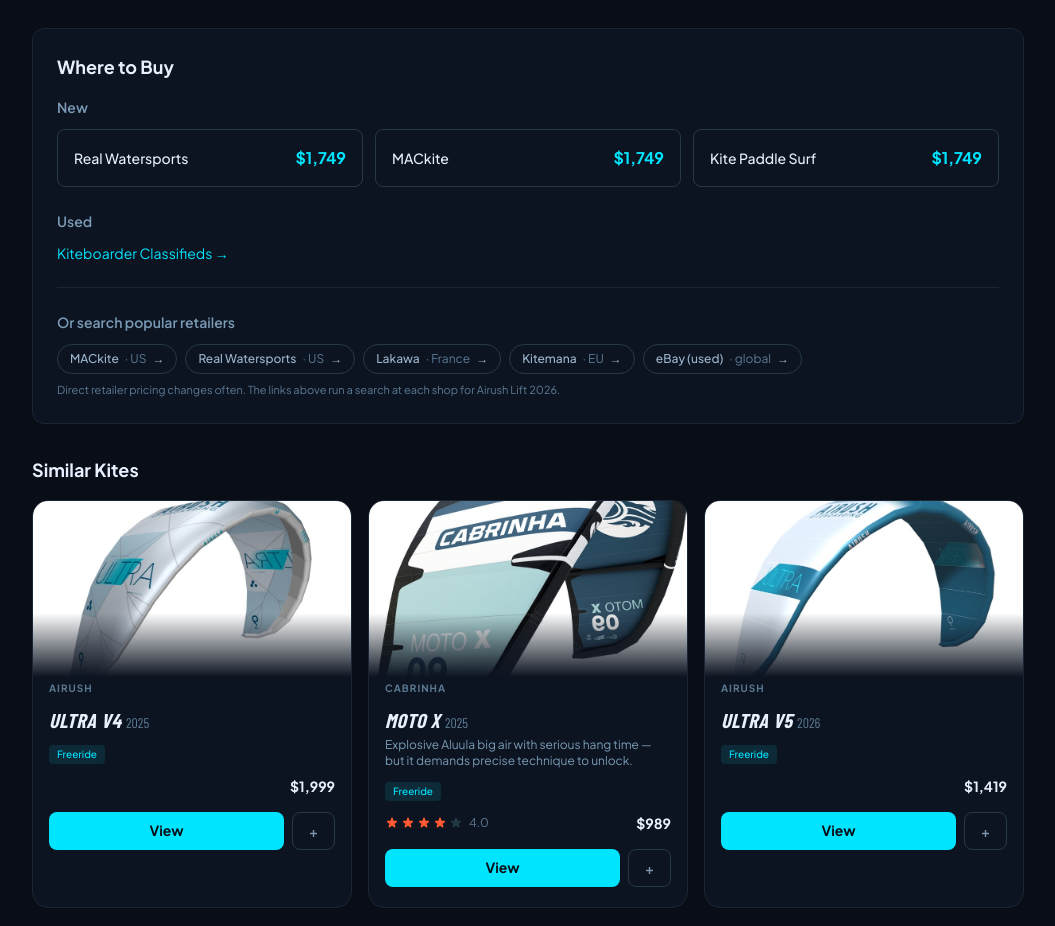
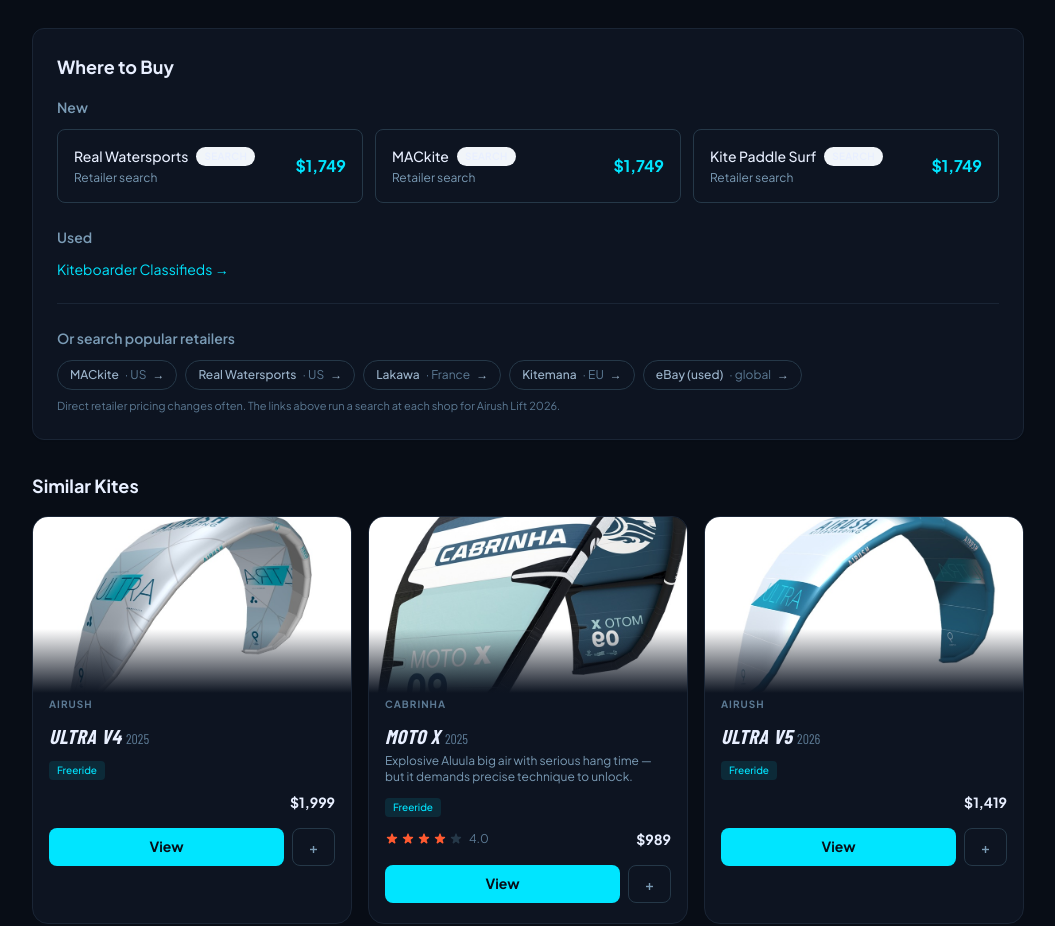
Before and after one commit to teddyretz/kite-matcher, a Next.js app: page /kite/airush-lift-2026 in a window 1280 px wide. Shown: the part 1420-2346 px from the top of the page, without its empty margins (112-1167 px from the left). Built offline with nearby package versions, Linux system fonts and the light colour scheme; no server answers; the database is empty; a web font is replaced by a local one.

Commit message:
Add direct product buy links

```diff
--- a/app/(frontend)/kite/[slug]/KiteDetailClient.tsx
+++ b/app/(frontend)/kite/[slug]/KiteDetailClient.tsx
@@ -12,6 +12,20 @@
 import KiteCard from '@/components/KiteCard';
 import UserReviews from '@/components/UserReviews';
 import { normalizeBuyLink } from '@/lib/buyLinks';
+
+function buyLinkTypeMeta(type?: 'direct_product' | 'search_fallback') {
+  if (type === 'direct_product') {
+    return {
+      badge: 'Direct',
+      detail: 'Product page',
+    };
+  }
+
+  return {
+    badge: 'Search',
+    detail: 'Retailer search',
+  };
+}
 
 export default function KiteDetailClient({ kite, allKites }: { kite: Kite; allKites: Kite[] }) {
   const related = getRelatedKites(kite, allKites, 3);
@@ -148,16 +162,25 @@
             <div className="grid sm:grid-cols-2 lg:grid-cols-3 gap-3">
               {kite.buy_links.new.map((rawLink, i) => {
                 const link = normalizeBuyLink(rawLink);
+                const meta = buyLinkTypeMeta(link.type);
                 return (
                 <a
                   key={i}
                   href={link.url}
                   target="_blank"
                   rel="noopener noreferrer"
-                  className="flex items-center justify-between p-4 border border-gray-200 rounded-lg hover:border-ocean transition-colors"
+                  className="flex items-center justify-between gap-3 p-4 border border-gray-200 rounded-lg hover:border-ocean transition-colors"
                 >
-                  <span className="font-medium text-sm">{link.retailer}</span>
-                  <span className="text-ocean font-bold">${link.price.toLocaleString()}</span>
+                  <div>
+                    <div className="flex items-center gap-2">
+                      <span className="font-medium text-sm">{link.retailer}</span>
+                      <span className="inline-flex items-center rounded-full bg-slate-100 px-2 py-0.5 text-[10px] font-semibold uppercase tracking-wide text-slate">
+                        {meta.badge}
+                      </span>
+                    </div>
+                    <div className="mt-1 text-xs text-gray-500">{meta.detail}</div>
+                  </div>
+                  <span className="text-ocean font-bold whitespace-nowrap">${link.price.toLocaleString()}</span>
                 </a>
                 );
               })}
--- a/data/kites/core-xr8-2026.json
+++ b/data/kites/core-xr8-2026.json
@@ -80,8 +80,9 @@
     "new": [
       {
         "retailer": "Real Watersports",
-        "url": "https://www.realwatersports.com/search?q=Core+XR8+2026",
-        "price": 1949
+        "url": "https://www.realwatersports.com/products/core-xr8-xr8-lw-kite",
+        "price": 1949,
+        "type": "direct_product"
       },
       {
         "retailer": "MACkite",
--- a/data/kites/north-code-zero-pro-2025.json
+++ b/data/kites/north-code-zero-pro-2025.json
@@ -72,8 +72,9 @@
     "new": [
       {
         "retailer": "Real Watersports",
-        "url": "https://www.realwatersports.com/search?q=North+Code+Zero+Pro+2025",
-        "price": 1549
+        "url": "https://www.realwatersports.com/products/2025-north-code-zero-pro-kite",
+        "price": 1549,
+        "type": "direct_product"
       },
       {
         "retailer": "MACkite",
--- a/data/kites/north-orbit-2025.json
+++ b/data/kites/north-orbit-2025.json
@@ -102,8 +102,9 @@
     "new": [
       {
         "retailer": "Real Watersports",
-        "url": "https://www.realwatersports.com/search?q=North+Orbit+2025",
-        "price": 1699
+        "url": "https://www.realwatersports.com/products/2025-north-orbit-kite",
+        "price": 1699,
+        "type": "direct_product"
       },
       {
         "retailer": "MACkite",
--- a/data/kites/north-orbit-2026.json
+++ b/data/kites/north-orbit-2026.json
@@ -100,8 +100,9 @@
     "new": [
       {
         "retailer": "Real Watersports",
-        "url": "https://www.realwatersports.com/search?q=North+Orbit+2026",
-        "price": 1749
+        "url": "https://www.realwatersports.com/products/2026-north-orbit-kite",
+        "price": 1749,
+        "type": "direct_product"
       },
       {
         "retailer": "MACkite",
--- a/data/kites/slingshot-ufo-v3-2025.json
+++ b/data/kites/slingshot-ufo-v3-2025.json
@@ -77,8 +77,9 @@
     "new": [
       {
         "retailer": "Real Watersports",
-        "url": "https://www.realwatersports.com/search?q=Slingshot+UFO+V2+2025",
-        "price": 1249
+        "url": "https://www.realwatersports.com/products/slingshot-ufo-v3-kite",
+        "price": 1249,
+        "type": "direct_product"
       },
       {
         "retailer": "MACkite",
--- a/lib/schema.ts
+++ b/lib/schema.ts
@@ -55,6 +55,7 @@
   retailer: z.string(),
   url: z.string(),
   price: z.number(),
+  type: z.enum(['direct_product', 'search_fallback']).optional(),
 });
 
 const UsedLink = z.object({
--- a/lib/types.ts
+++ b/lib/types.ts
@@ -50,6 +50,7 @@
   retailer: string;
   url: string;
   price: number;
+  type?: 'direct_product' | 'search_fallback';
 }
 
 export interface Kite {
--- a/scripts/check-buy-links.ts
+++ b/scripts/check-buy-links.ts
@@ -8,6 +8,7 @@
   kind: 'new' | 'used';
   retailer: string;
   url: string;
+  type?: 'direct_product' | 'search_fallback';
 };
 
 const DATA_DIR = path.join(process.cwd(), 'data', 'kites');
@@ -72,8 +73,8 @@
     const raw = fs.readFileSync(path.join(DATA_DIR, file), 'utf-8');
     const kite = JSON.parse(raw);
 
-    for (const link of kite.buy_links.new as Array<{ retailer: string; url: string }>) {
-      links.push({ slug: kite.slug, kind: 'new', retailer: link.retailer, url: link.url });
+    for (const link of kite.buy_links.new as Array<{ retailer: string; url: string; type?: 'direct_product' | 'search_fallback' }>) {
+      links.push({ slug: kite.slug, kind: 'new', retailer: link.retailer, url: link.url, type: link.type });
     }
 
     for (const link of kite.buy_links.used as Array<{ source: string; url: string }>) {
```
